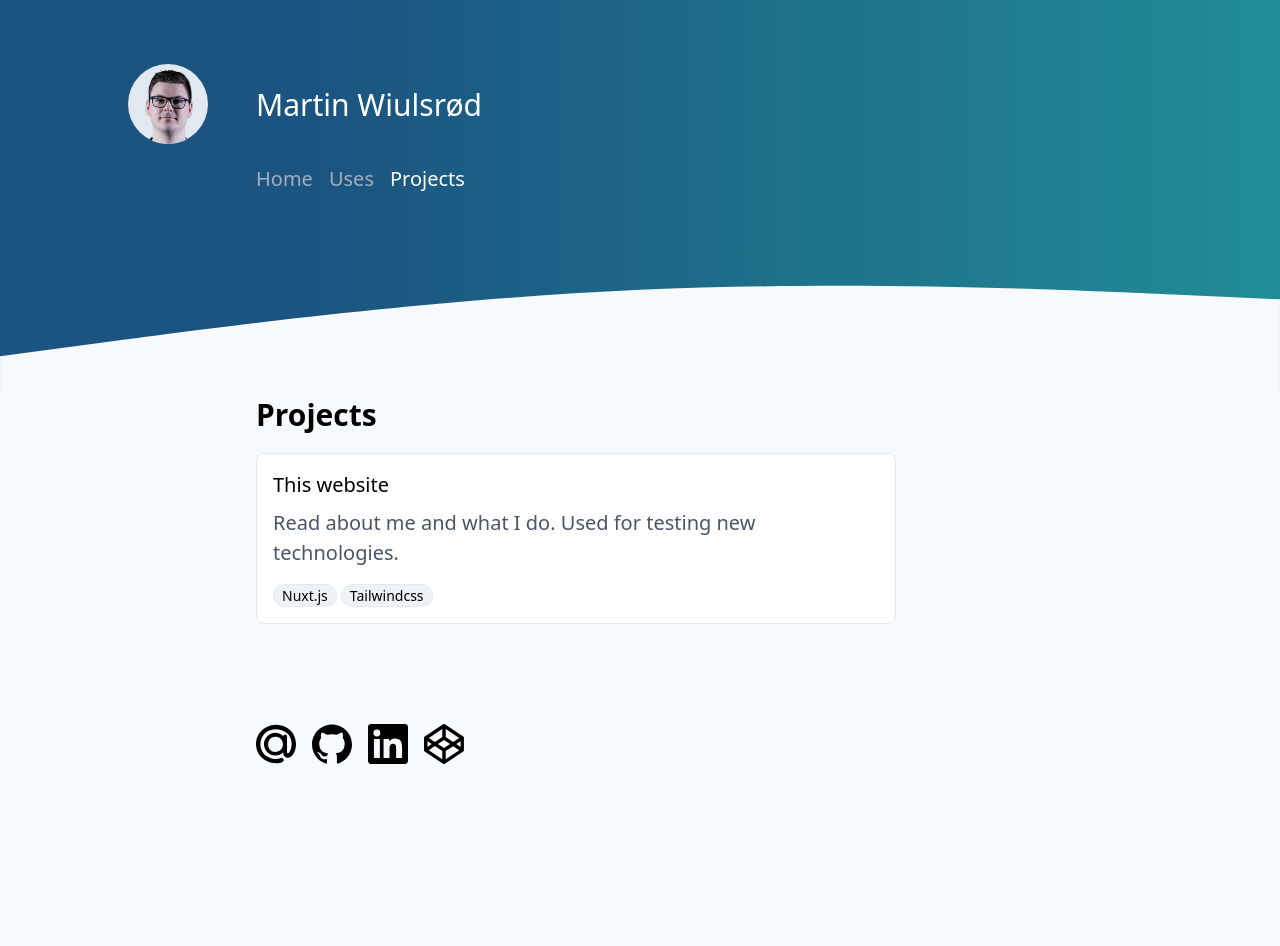
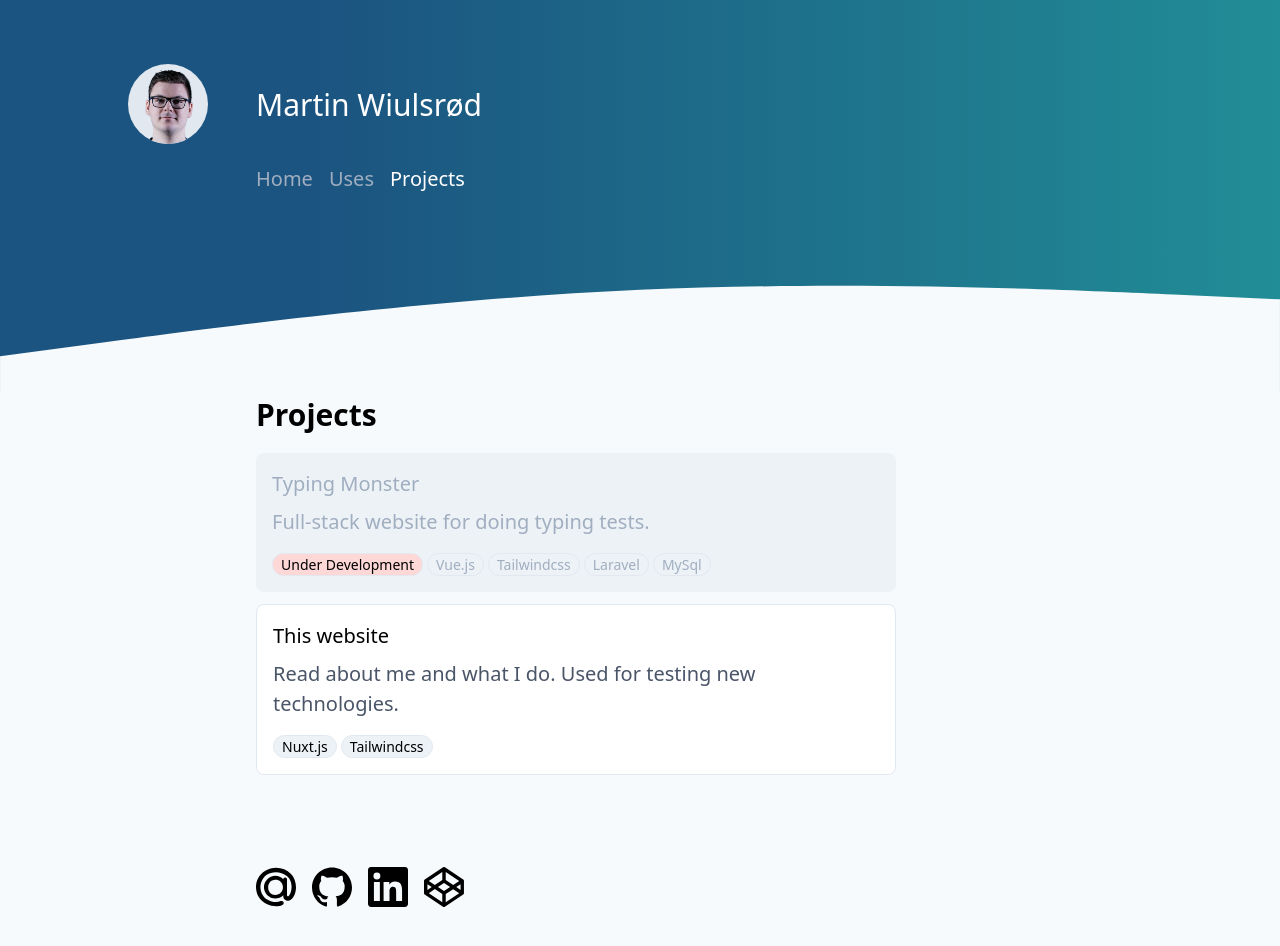
Before and after one commit to wiu753/martinwiu.com, a Nuxt app: page /projects in a window 1280 px wide. Shown: the top 946 px of the page. Before the commit the page ends 828 px from the top, so only its background shows below. Built offline with nearby package versions, Linux system fonts and the light colour scheme.

Commit message:
Update projects page

```diff
--- a/components/MeProject.vue
+++ b/components/MeProject.vue
@@ -1,11 +1,17 @@
 <template>
 	<div class="mb-2 md:text-xl lg:mb-3">
 		<a :href="link">
-			<div class="rounded-lg bg-white border border-gray-300 p-2 me-transition hover:bg-gray-300 active:bg-gray-400 md:p-4">
+			<div
+				class="rounded-lg p-2 me-transition md:p-4"
+				:class="!underDevelopment ? projectCard : projectCardDev"
+			>
 				<h1 class="text-xl mb-2"><slot name="title"></slot></h1>
-				<p class="text-gray-700"><slot name="description"></slot></p>
+				<p class="description hover:text-black" :class="!underDevelopment ? description : descriptionDev"><slot name="description"></slot></p>
 				<div class="flex text-sm flex-wrap mt-3">
-					<span v-for="(badge, index) in badges" :key="index"  class=" bg-gray-200 border border-gray-300 rounded-full px-2 mr-1 mt-1">
+					<span v-if="underDevelopment" class="badge bg-red-200 border border-gray-300 rounded-full px-2 mr-1 mt-1 text-black">
+						Under Development
+					</span>
+					<span v-for="(badge, index) in badges" :key="index"  class="badge bg-gray-200 border border-gray-300 rounded-full px-2 mr-1 mt-1">
 						{{ badge }}
 					</span>
 				</div>
@@ -18,7 +24,39 @@
 export default {
 	props: {
 		link: { type: String, required: true },
-		badges: { type: Array, required: true }
-	}
+		badges: { type: Array, required: true },
+		underDevelopment: { type: Boolean, default: false }
+	},
+
+	data: () => ({
+		projectCard: [
+			'project-card',
+			'bg-white',
+			'hover:bg-gray-300',
+			'active:bg-gray-400',
+			'border',
+			'border-grey-300'
+		],
+		projectCardDev: [
+			'bg-gray-200',
+			'text-gray-500'
+		],
+		description: [
+			'text-gray-700'
+		],
+		descriptionDev: [
+			'text-gray-500'
+		]
+	})
 }
 </script>
+
+<style scoped>
+.project-card:hover .description{
+	color: black;
+}
+
+.project-card:hover .badge {
+	background-color: white;
+}
+</style>
--- a/pages/projects.vue
+++ b/pages/projects.vue
@@ -1,7 +1,15 @@
 <template>
 	<div class="px-8 md:px-32 xl:pl-64 md:max-w-3xl xl:max-w-5xl">
 			<h1 class="text-3xl mb-4 font-semibold">Projects</h1>
-      <me-project class="mb-4 md:text-xl lg:mb-5" link="https://github.com/wiu753/martinwiulsrod.me" :badges="['Nuxt.js', 'Tailwindcss']">
+      <me-project link="https://www.typingmonster.com/" :badges="['Vue.js', 'Tailwindcss', 'Laravel', 'MySql']" underDevelopment>
+        <template v-slot:title>
+          Typing Monster
+        </template>
+        <template v-slot:description>
+          Full-stack website for doing typing tests.
+        </template>
+      </me-project>
+      <me-project link="https://github.com/wiu753/martinwiulsrod.me" :badges="['Nuxt.js', 'Tailwindcss']">
         <template v-slot:title>This website</template>
         <template v-slot:description>
           Read about me and what I do. Used for testing new technologies.
```
